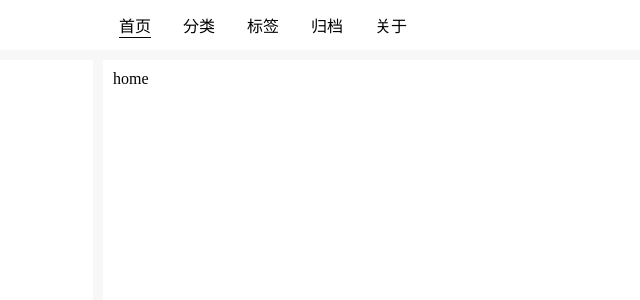
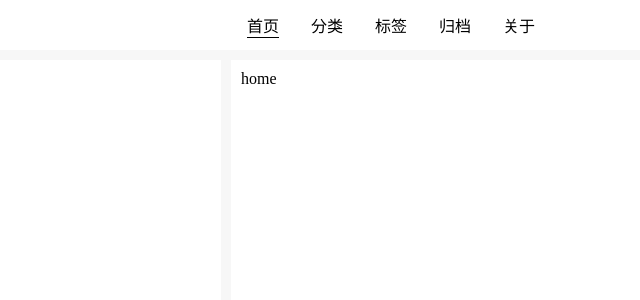
Before and after one commit to bohecola/weblog, a Vue app: page /home in a window 1280 px wide. Shown: the top 300 px of the page, without its empty margins (89-729 px from the left). Built offline with nearby package versions, Linux system fonts and the light colour scheme.

Commit message:
css media

```diff
--- a/src/layout/index.vue
+++ b/src/layout/index.vue
@@ -45,6 +45,7 @@ export default defineComponent({
     &__container {
       position: relative;
       height: calc(100% - 70px);
+      width: 50%;
       max-width: 960px;
       margin: 0 auto;
       margin-bottom: 10px;
@@ -66,33 +67,35 @@ export default defineComponent({
     &__left, &__right {
       position: absolute;
       top: 0;
-      width: 350px;
+      width: 300px;
     }
 
     &__left {
-      left: -360px;
+      left: -10px;
+      transform: translateX(-100%);
       height: 350px;
       background-color: #fff;
     }
 
     &__right {
-      right: -360px;
+      right: -10px;
+      transform: translateX(100%);
 
       &-category {
         width: 100%;
-        height: 400px;
+        height: 300px;
         margin-bottom: 10px;
         background-color: #fff;
       }
 
       &-tag {
         width: 100%;
-        height: 300px;
+        height: 200px;
         background-color: #fff;
       }
     }
 
-    @media only screen and (max-width: 768px) {
+    @media only screen and (max-width: 992px) {
       .page-layout__container {
         width: 100%
       }
@@ -100,11 +103,5 @@ export default defineComponent({
         display: none;
       }
     }
-
-    @media only screen and (min-width: 768px) {
-     .page-layout__container {
-        width: 70%;
-      }
-    }
   }
 </style>
--- a/src/layout/topbar/index.vue
+++ b/src/layout/topbar/index.vue
@@ -65,13 +65,14 @@ export default defineComponent({
   background-color: #fff;
 
   &__nav {
-    width: 70%;
+    width: 50%;
     max-width: 960px;
     margin: 0 auto;
 
     & > li {
       display: inline-block;
       white-space: nowrap;
+      margin: 0 16px;
       cursor: pointer;
       &.active {
         border-bottom: 1px solid #000;
@@ -79,20 +80,13 @@ export default defineComponent({
     }
   }
 
-  @media only screen and (max-width: 768px) {
+  @media only screen and (max-width: 992px) {
     .app-topbar__nav {
+      width: 70%;
       & > li {
         margin: 0 10px;
       }
     }
   }
-
-  @media only screen and (min-width: 768px) {
-    .app-topbar__nav {
-      & > li {
-        margin: 0 16px;
-      }
-    }
-  }
 }
 </style>
```
